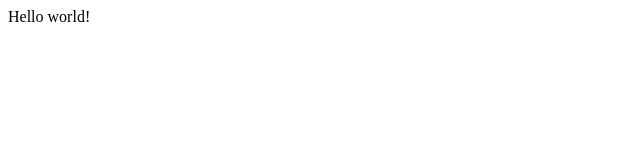
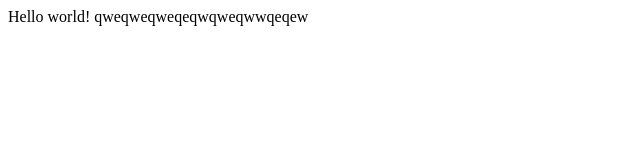
Before and after one commit to Fickos/sss-rampe, a plain HTML site: page index.html in a window 1280 px wide. Shown: the whole page, without its empty margins (0-640 px from the left). Drawn offline with Linux system fonts and the light colour scheme.

Commit message:
Update index.html

```diff
--- a/index.html
+++ b/index.html
@@ -2,5 +2,6 @@
   <head></head>
   <body>
     Hello world!
+    qweqweqweqeqwqweqwwqeqew
   </body>
 </html>
```
